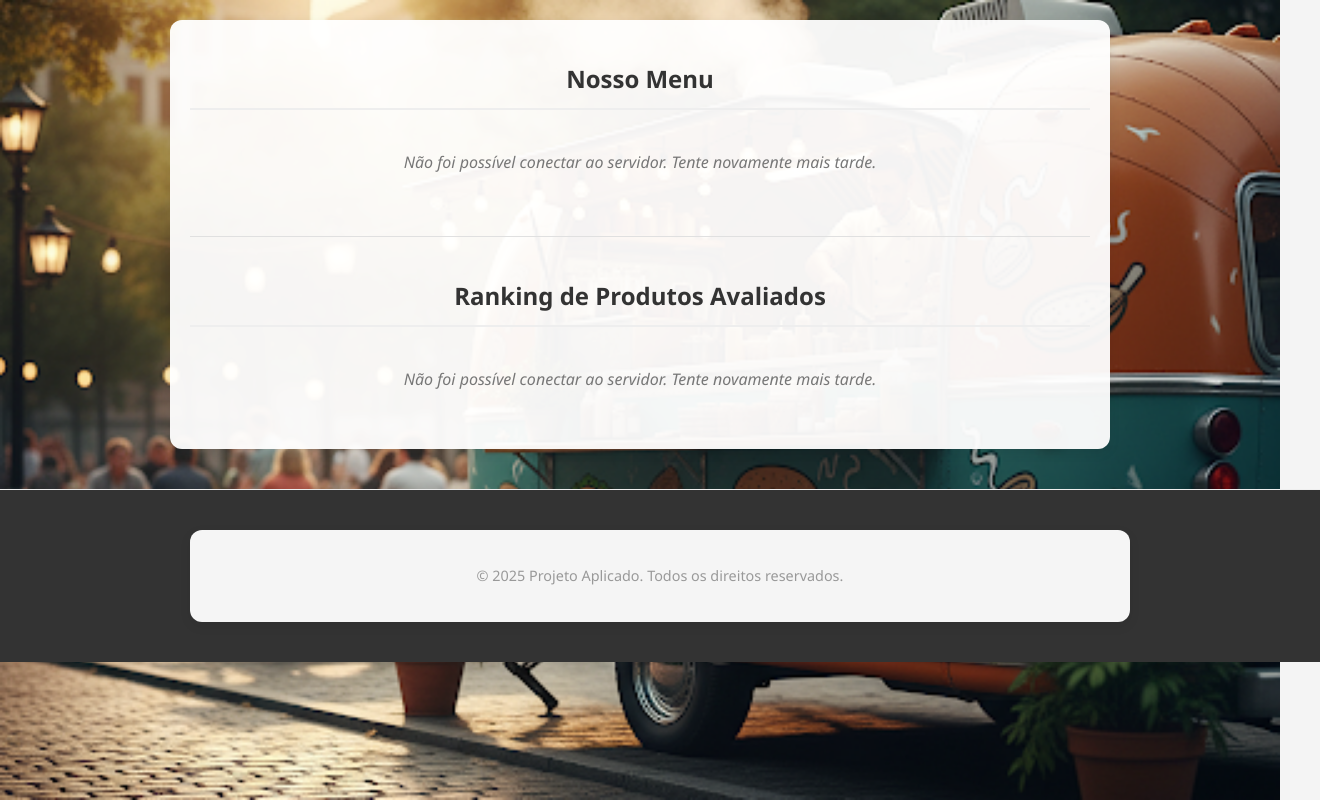
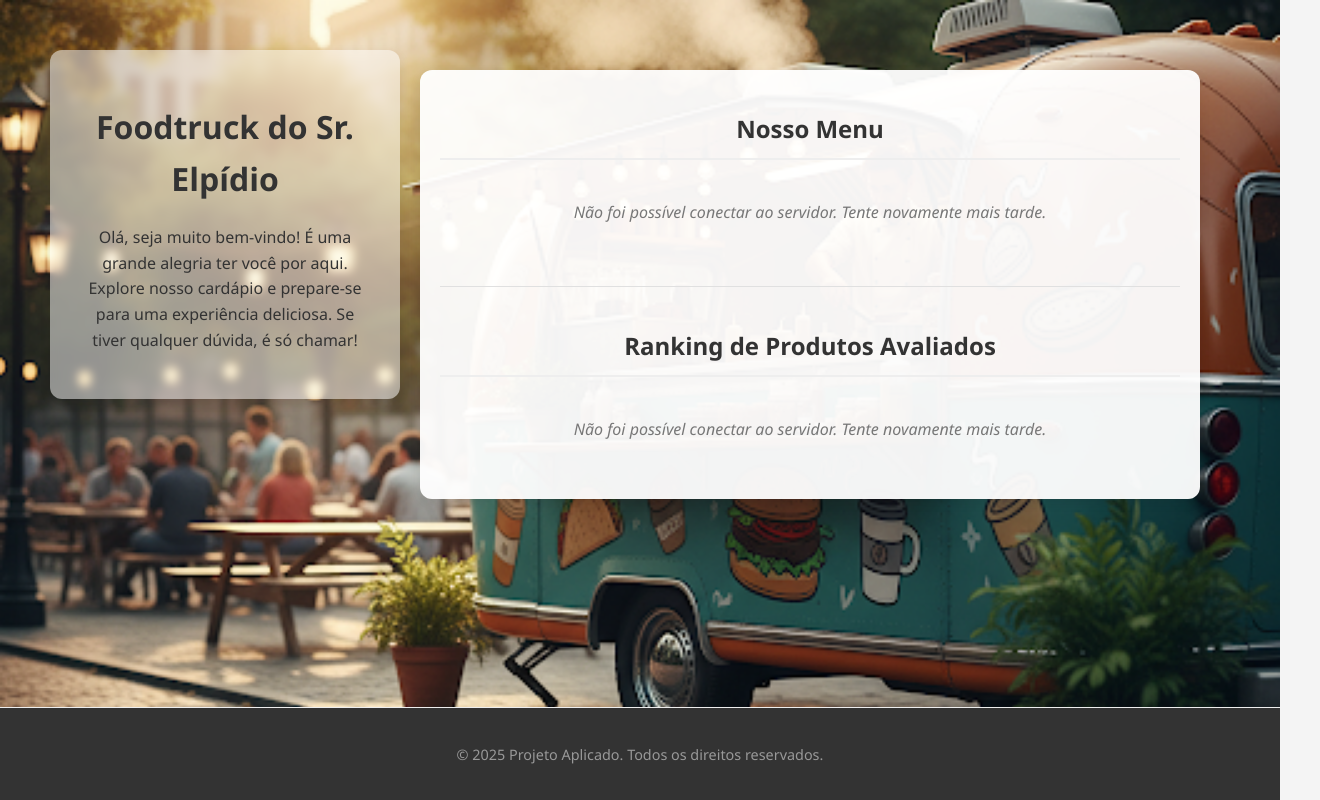
Before and after one commit to foodtruck-project/foodtruck-website, a plain HTML site: page public/usuario/cardapio.html in a window 1280 px wide. Shown: the whole page, 1320 px wide, since content can reach past the window. Drawn offline with Linux system fonts and the light colour scheme; no server answers.

Commit message:
melhorar o layou do menu do usuario

```diff
--- a/assets/css/cardapio.css
+++ b/assets/css/cardapio.css
@@ -1,39 +1,75 @@
 /* Estilos gerais da página */
+* {
+    box-sizing: border-box;
+}
+
+html, body {
+    margin: 0;
+    padding: 0;
+}
+
 body {
-    background-image: url('../../assets/images/foodtruck-background.jpg'); /* Caminho para a sua imagem */
-    background-size: cover; /* Faz a imagem cobrir todo o fundo */
-    background-position: center center; /* Centraliza a imagem */
-    background-attachment: fixed; /* Mantém a imagem fixa ao rolar a página */
-    background-repeat: no-repeat; /* Evita que a imagem se repita */
-    background-color: #f4f4f4; /* Cor de fallback caso a imagem não carregue */
+    background-image: url('../../assets/images/foodtruck-background.jpg');
+    background-size: cover;
+    background-position: center center;
+    background-attachment: fixed;
+    background-repeat: no-repeat;
+    background-color: #f4f4f4;
     color: #333;
     font-family: 'Segoe UI', Tahoma, Geneva, Verdana, sans-serif;
     line-height: 1.6;
+    /* Altera o layout para flexbox e remove a altura fixa */
+    display: flex;
+    flex-direction: column;
+    min-height: 100vh;
+}
+
+.content-wrapper {
+    display: flex;
+    justify-content: center;
+    align-items: flex-start;
+    padding: 50px 0; /* Ajusta o padding para evitar o problema */
+    flex-grow: 1;
+}
+
+/* Novo contêiner transparente à esquerda */
+.left-container {
+    background-color: rgba(255, 255, 255, 0.5);
+    backdrop-filter: blur(5px);
+    padding: 30px;
+    border-radius: 12px;
+    box-shadow: 0 4px 12px rgba(0, 0, 0, 0.08);
+    margin: 0 20px 0 50px;
+    max-width: 350px;
+    height: fit-content;
+    text-align: center;
 }
 
 /* O resto do CSS permanece o mesmo ou com ajustes para legibilidade */
 .container {
+    flex-grow: 1;
     max-width: 900px;
-    margin: 20px auto;
+    margin-left: auto;
+    margin-right: 80px;
     padding: 20px;
-    background-color: rgba(255, 255, 255, 0.95); /* Fundo branco semi-transparente para o conteúdo */
+    background-color: rgba(255, 255, 255, 0.95);
     border-radius: 12px;
     box-shadow: 0 4px 12px rgba(0, 0, 0, 0.08);
 }
 
 header {
     text-align: center;
-    background-color: #3f51b5; /* Azul mais sóbrio */
+    background-color: #3f51b5;
     color: #fff;
     padding: 30px;
     border-top-left-radius: 12px;
     border-top-right-radius: 12px;
 }
 
-h1, h2 {
+h2 {
     color: #333;
     font-weight: 600;
-     text-align: center;
+    text-align: center;
 }
 
 hr {
@@ -91,7 +127,7 @@ hr {
 /* Estilos específicos para os cartões de ranking */
 .ranking-card {
     text-align: left;
-    border-left: 5px solid #00c853; /* Cor para destaque */
+    border-left: 5px solid #00c853;
 }
 
 .ranking-card .ranking-details {
@@ -108,7 +144,7 @@ hr {
 
 .ranking-card .ranking-details .rating {
     font-weight: bold;
-    color: #ff9800; /* Cor para a nota */
+    color: #ff9800;
 }
 
 /* Mensagens de feedback */
@@ -121,10 +157,22 @@ hr {
 
 /* Rodapé */
 footer {
+    width: 100%;
     text-align: center;
     padding: 20px;
     margin-top: 40px;
     font-size: 0.9em;
     color: #999;
     border-top: 1px solid #eee;
+    display: flex;
+    justify-content: center;
 }
+
+/* Ajuste no contêiner do rodapé para garantir que ele se alinhe corretamente */
+footer .container {
+    max-width: 900px;
+    padding: 0;
+    background-color: transparent;
+    box-shadow: none;
+    margin: 0 auto;
+}
--- a/public/usuario/cardapio.html
+++ b/public/usuario/cardapio.html
@@ -9,6 +9,12 @@
     <link rel="stylesheet" href="../../assets/css/cardapio.css">
 </head>
 <body>
+    <div class="content-wrapper">
+        <div class="left-container">
+            <h1>Foodtruck do Sr. Elpídio</h1>
+            <p>Olá, seja muito bem-vindo! É uma grande alegria ter você por aqui. Explore nosso cardápio e prepare-se para uma experiência deliciosa. Se tiver qualquer dúvida, é só chamar!</p>
+        </div>
+
         <main class="container">
             <section id="product-menu-section">
                 <h2>Nosso Menu</h2>
@@ -26,6 +32,7 @@
                 <p id="noRankingMessage" class="message" style="display: none;">Nenhum produto avaliado ainda.</p>
             </section>
         </main>
+    </div>
 
     <footer>
         <div class="container">
```
Lines whose indentation alone changed are shown as unchanged.
